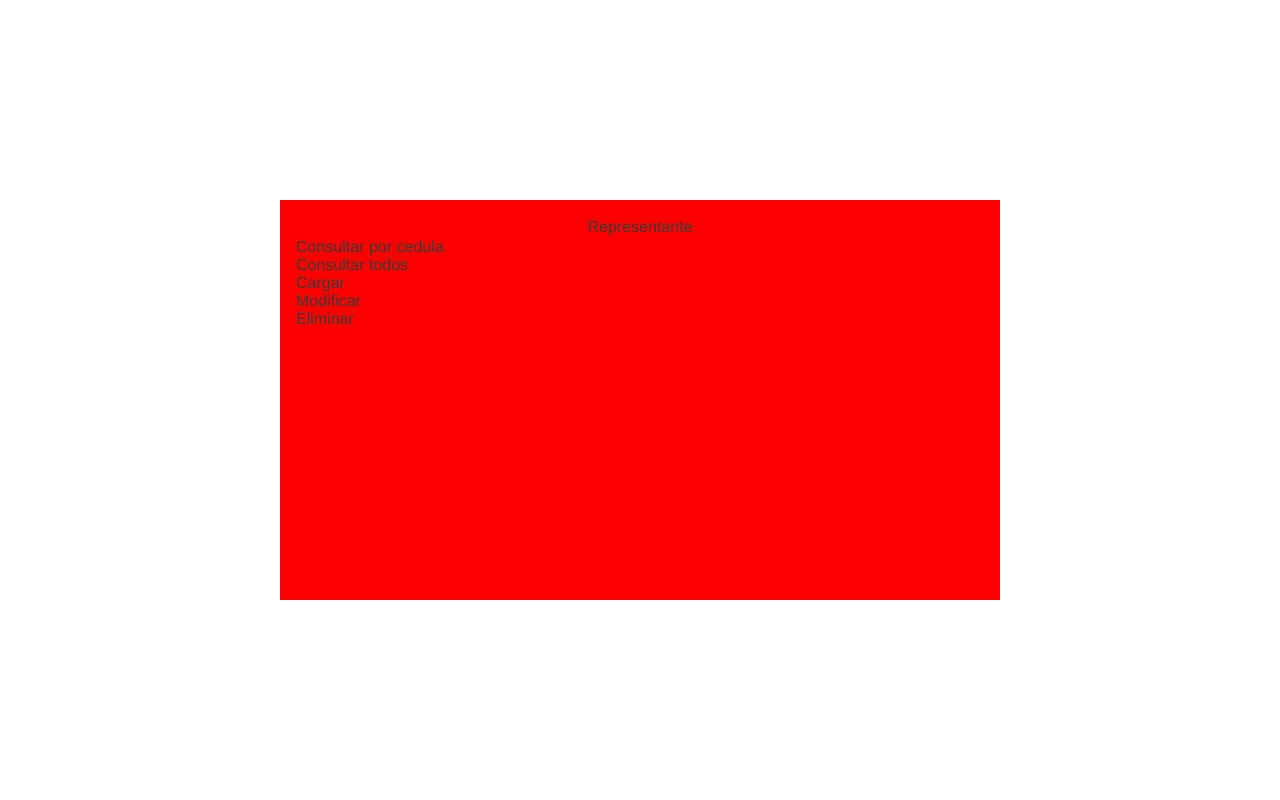
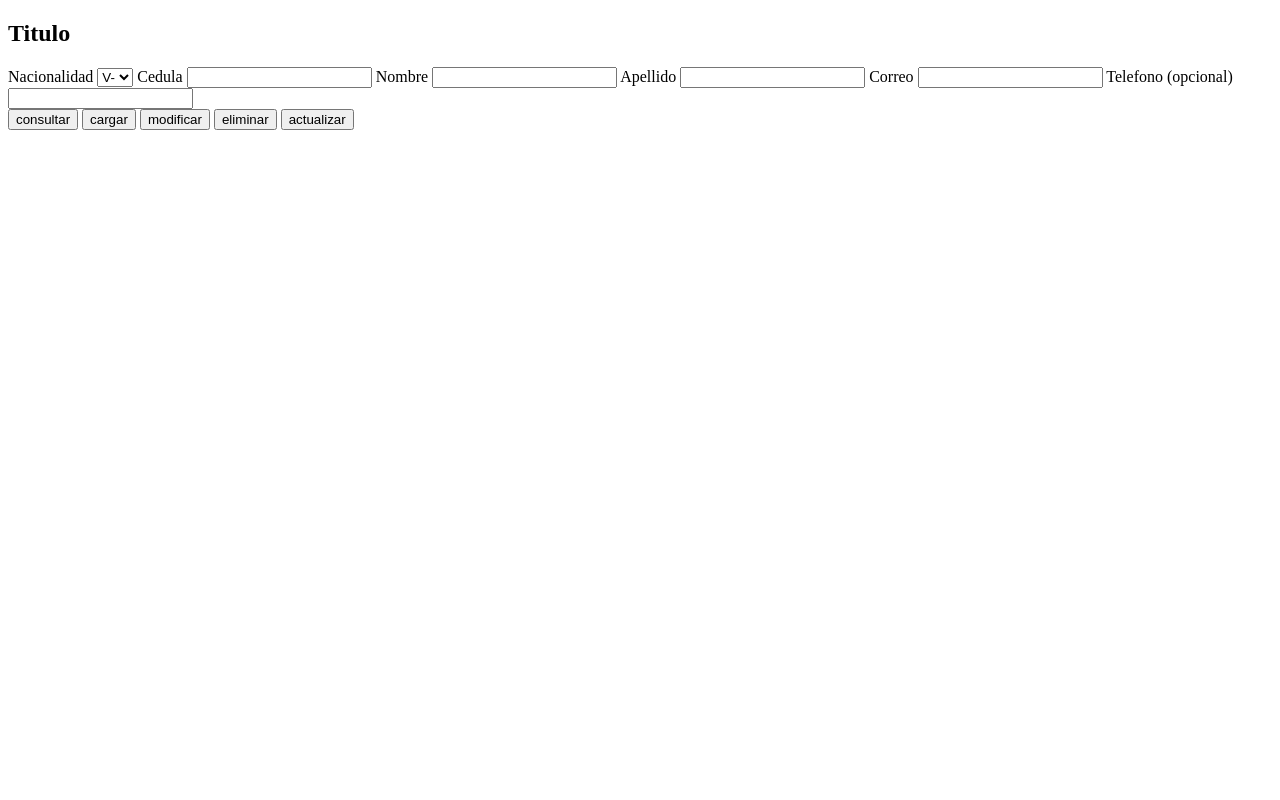
Before and after one commit to andlicon/Experimental, a PHP site: page /php/interfazRepresentante/representanteView.php in a window 1280 px wide. Run offline with PHP 8.4, Linux system fonts and the light colour scheme.

Commit message:
Se creo una nueva interfaz, la cual sera la definitiva.

```diff
--- a/php/interfazRepresentante/accionBoton/consultarInstanciaRep.php
+++ b/php/interfazRepresentante/accionBoton/consultarInstanciaRep.php
@@ -17,7 +17,7 @@
 
             //Serializar el objeto representante para poderlo enviar a la view resultado
             $serialize = serialize(array($representante));
-            header("Location: resultadoView.php?representantes=".urlencode($serialize));
+            header("Location: RepresentanteView.php?representantes=".urlencode($serialize));
         }
         catch(Exception $mensaje) {
             alerta($mensaje);
--- a/php/interfazRepresentante/accionBoton/consultarTodosRep.php
+++ b/php/interfazRepresentante/accionBoton/consultarTodosRep.php
@@ -4,7 +4,7 @@
     include_once('../formulario/Alerta.php');
     include_once('../general/crearCedula.php');
 
-    if( isset($_POST['consultarTodos']) ) {
+    if( isset($_POST['actualizar']) ) {
         try {   //Extraer informacion de la base de datos
             $bd = new BaseDeDatos('127.0.0.1:3306', 'mysql', 'Experimental', 'root', '');
             $representanteConsul = new RepresentanteConsul($bd);
@@ -12,7 +12,8 @@
 
             //Serializar el objeto para poderlo pasar a la vista resultado
             $serialize = serialize($representanteConsul);
-            header("Location: resultadoView.php?representantes=".urlencode($serialize));
+            echo 'a';
+            header("Location: representanteView.php?representantes=".urlencode($serialize));
         }
         catch(Exception $mensaje) {
             alerta($mensaje);
--- a/php/interfazRepresentante/displayInterfaz.js
+++ /dev/null
@@ -1,17 +0,0 @@
-function displayInterfaz(indexVisible) {
-    //obtiene a todos los elementos interfaces
-    const interfaces = document.getElementsByClassName("interfaz");
-
-    //ESTA ES UNA ACCIÓN QUE HARÁN TODOS LOS BOTONES DE TODAS LAS INTERFAZ, ASÍ QUE DESPUÉS DEBE SER MOVIDO A GENERAL.
-
-    for(var i=0; i<interfaces.length; i++) {
-        if(i != indexVisible) {
-            interfaces[i].classList.remove("interfaz--visible");
-            interfaces[i].classList.add("interfaz--invisible");
-        }
-        else {
-            interfaces[i].classList.remove("interfaz--invisible");
-            interfaces[i].classList.add("interfaz--visible");
-        }
-    }
-}
--- a/php/interfazRepresentante/representanteView.php
+++ b/php/interfazRepresentante/representanteView.php
@@ -1,96 +1,67 @@
 <!DOCTYPE html>
-<html lang="en" class="interfaz-contenedor">
+<html lang="en">
 <head>
     <meta charset="UTF-8">
     <meta http-equiv="X-UA-Compatible" content="IE=edge">
     <meta name="viewport" content="width=device-width, initial-scale=1.0">
 
-    <script src="displayInterfaz.js" type="text/javascript"></script>
+    <title>Representante</title>
 
-    <title>Padre-Responsable</title>
+    <!-- <link rel="stylesheet" href="/css/main.css"> -->
+</head>
+<body>
+    <h2>Titulo</h2>
+    <div class="output">
+        <?php
+        include_once('../instancias/Representante.php');
 
-    <link rel="stylesheet" href="/css/main.css">
-</head>
-<body class="div--centrador">
-    <div class="interfaz interfaz--main interfaz--visible">
-        <h2 class="interfaz__titulo">Representante</h2>
+        if( isset($_GET['representantes']) ) {
+            $serialize = $_GET['representantes'];
 
-        <button class="interfaz__boton" onClick="displayInterfaz(1)">Consultar por cedula</button>
-        <button class="interfaz__boton" onClick="displayInterfaz(2)">Consultar todos</button>
-        <button class="interfaz__boton" onClick="displayInterfaz(3)">Cargar</button>
-        <button class="interfaz__boton" onClick="displayInterfaz(4)">Modificar</button>
-        <button class="interfaz__boton" onClick="displayInterfaz(5)">Eliminar</button>
+            if($serialize) {
+                $representantes = unserialize($serialize);
+
+                for($i=0; $i<count($representantes); $i++) {
+                    $representante = $representantes[$i];
+                    echo 'cedula: '.$representante->getCedula().' nombre: '.$representante->getNombre().'
+                    apellido: '.$representante->getApellido().' correo'.$representante->getCorreo().'<br>';
+                }
+            }
+        }
+    ?>
+        <!-- imprimir a los representantes serializados -->
     </div>
-
-    <!-- Interfaz para consultar por un representante-->
-    <form class="interfaz interfaz--invisible" method="POST">
-        <label for="selector_nacionalidad_consulta" class="formulario__label">Nacionalidad:</label>
-        <select class="selector" id="selector_nacionalidad_consulta" name="nacionalidad-consulta">
-            <option selected class="selector__option">V-</option>
-            <option class="selector__option">E-</option>
-        </select>
-        <label for="cedula_consulta" class="formulario__label">Cedula:</label>
-        <input type="text" class="formulario__input" id="cedula_consulta" name="cedula-consulta" required onkeypress='return (event.charCode >= 48 && event.charCode <= 57)' required>
-        <input type="submit" class="formulario__boton" value="consultar" name="consultarInstancia">
-        <button class="formulario__boton" onClick="displayInterfaz(0)">Volver</button>
-    </form>
-
-    <!-- Interfaz para consultar por TODOS los representantes -->
-    <form class="interfaz interfaz--invisible" method="POST">
-        <input type="submit" class="formulario__boton" value="consultar" name="consultarTodos">
-        <button class="formulario__boton" onClick="displayInterfaz(0)">Volver</button>
-    </form>
-
-    <!-- Interfaz para cargar un representante a la base de dato  -->
-    <form class="interfaz interfaz--invisible" method="POST">
-        <label for="selector-nacionalidad-cargar" class="formulario__label">Nacionalidad:</label>
-        <select class="selector" id="selector-nacionalidad-cargar" name="nacionalidad-cargar" required>
-            <option selected class="selector__option">V-</option>
-            <option class="selector__option">E-</option>
-        </select>
-        <label for="cedula-cargar" class="formulario__label">Cedula:</label>
-        <input type="text" class="formulario__input" id="cedula-cargar" name="cedula-cargar" required onkeypress='return (event.charCode >= 48 && event.charCode <= 57)' required>
-        <label for="nombre-cargar">Nombre</label>
-        <input id="nombre-cargar" name="nombre-cargar" type="text" required>
-        <label for="apellido-cargar">Apellido</label>
-        <input id="apellido-cargar" class="apellido-cargar" type="text" required>
-        <label for="correo-cargar">Correo</label>
-        <input type="text" id="correo-cargar" name="correo-cargar" required>
-        <label for="telefono-cargar">Telefono</label>
-        <input type="text" id="telefono-cargar" name="telefono-cargar">
-        <input type="submit" class="formulario__boton" value="cargar" name="cargar">
-        <button class="formulario__boton" onClick="displayInterfaz(0)">Volver</button>
-    </form>
-
-     <!-- Interfaz para modificar un representante a la base de dato  -->
-     <!-- ACA SE TENDRA 2 FORMULARIOS, UNO PARA CONSULTAR POR CEDULA, COMO EN LA PASADA.
-     Y OTRA PARA MODIFICAR, SERA IGUAL A LA DE CARGAR -->
-     <form class="interfaz interfaz--invisible" method="POST">
-        <label for="selector-nacionalidad-modificar" class="formulario__label">Nacionalidad:</label>
-        <select class="selector" id="selector-nacionalidad-modificar" name="nacionalidad-modificar" required>
-            <option selected class="selector__option">V-</option>
-            <option class="selector__option">E-</option>
-        </select>
-        <label for="cedula-modificar" class="formulario__label">Cedula:</label>
-        <input type="text" class="formulario__input" id="cedula-modificar" name="cedula-modificar" required onkeypress='return (event.charCode >= 48 && event.charCode <= 57)' required>
-        <label for="nombre-modificar">Nombre</label>
-        <input id="nombre-modificar" name="nombre-modificar" type="text" required>
-        <label for="apellido-modificar">Apellido</label>
-        <input id="apellido-modificar" class="apellido-modificar" type="text" required>
-        <label for="correo-modificar">Correo</label>
-        <input type="text" id="correo-modificar" name="correo-modificar" required>
-        <label for="telefono-modificar">Telefono</label>
-        <input type="text" id="telefono-modificar" name="telefono-modificar">
-        <input type="submit" class="formulario__boton" value="modificar" name="modificar">
-        <button class="formulario__boton" onClick="displayInterfaz(0)">Volver</button>
-    </form>
-</body>
-</html>
+    <div class="atributos">
+        <form action="" method="POST">
+            <label for="nacionalidadInput">Nacionalidad</label>
+            <select name="nacionalidadInput" id="nacionalidadInput" required>
+                <option value="V-">V-</option>
+                <option value="E-">E-</option>
+            </select>
+            <label for="cedulaInput">Cedula</label>
+            <input type="text" id="cedulaInput" name="cedulaInput" required>
+            <label for="nombreInput">Nombre</label>
+            <input type="text" id="nombreInput" name="nombreInput" required>
+            <label for="apellidoInput">Apellido</label>
+            <input type="text" id="apellidoInput" name="apellidoInput" required>
+            <label for="correoInput">Correo</label>
+            <input type="text" id="correoInput" name="correoInput" required>
+            <label for="telefonoInput">Telefono (opcional)</label>
+            <input type="text" id="telefonoInput" name="telefonoInput">
+        </form>
+    </div>
+    <div class="botones">
+        <form action="" method="POST">
+            <button name="consultar">consultar</button>
+            <button name="cargar">cargar</button>
+            <button name="modificar">modificar</button>
+            <button name="eliminar">eliminar</button>
+            <button name="actualizar">actualizar</button>
+        </form>
+    </div>
 </body>
 </html>
 
 <?php
-    include_once('accionBoton/consultarInstanciaRep.php');
-    include_once('accionBoton/consultarTodosRep.php');
-    include_once('accionBoton/cargarRep.php');
+    include('accionBoton/consultarTodosRep.php');
 ?>
```
Also changed, not shown: php/interfazRepresentante/accionBoton/modificarRep.php (+14 -0 lines), php/interfazRepresentante/resultadoView.php (deleted, +0 -27 lines).
